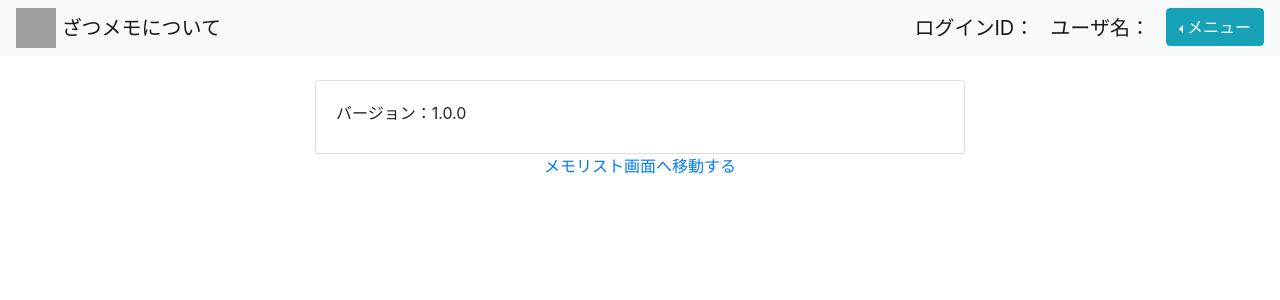
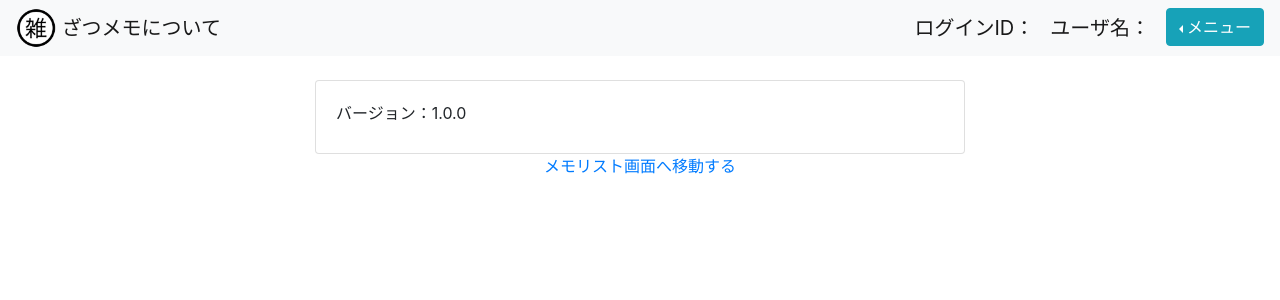
Before and after one commit to iio1989/ZatsuMemo, a PHP site: page /public/about/aboutView.php in a window 1280 px wide. Shown: the top 300 px of the page. Run offline with PHP 8.4, Linux system fonts and the light colour scheme; data that the repository does not hold is empty; grey boxes are pictures that could not be loaded.

Commit message:
ヘッダーロゴ修正

```diff
--- a/public/cmn/header.php
+++ b/public/cmn/header.php
@@ -1,6 +1,6 @@
 <nav class="navbar navbar-light bg-light fixed-top">
   <div style="display: flex;">
-    <img src="../cmn/image/zatsu_kanji_1.png" width="40" height="40" class="d-inline-block align-top" alt="">
+    <img src="../cmn/image/zatsu_kanji_6.png" width="40" height="40" class="d-inline-block align-top" alt="">
     <div class="navbar-brand">&nbsp;<?php echo getSessionParam_checkExists('page_title'); ?></div>
   </div>
   <div style="display: flex;">
```
Also changed, not shown: public/cmn/image/zatsu_kanji_6.png (added).
